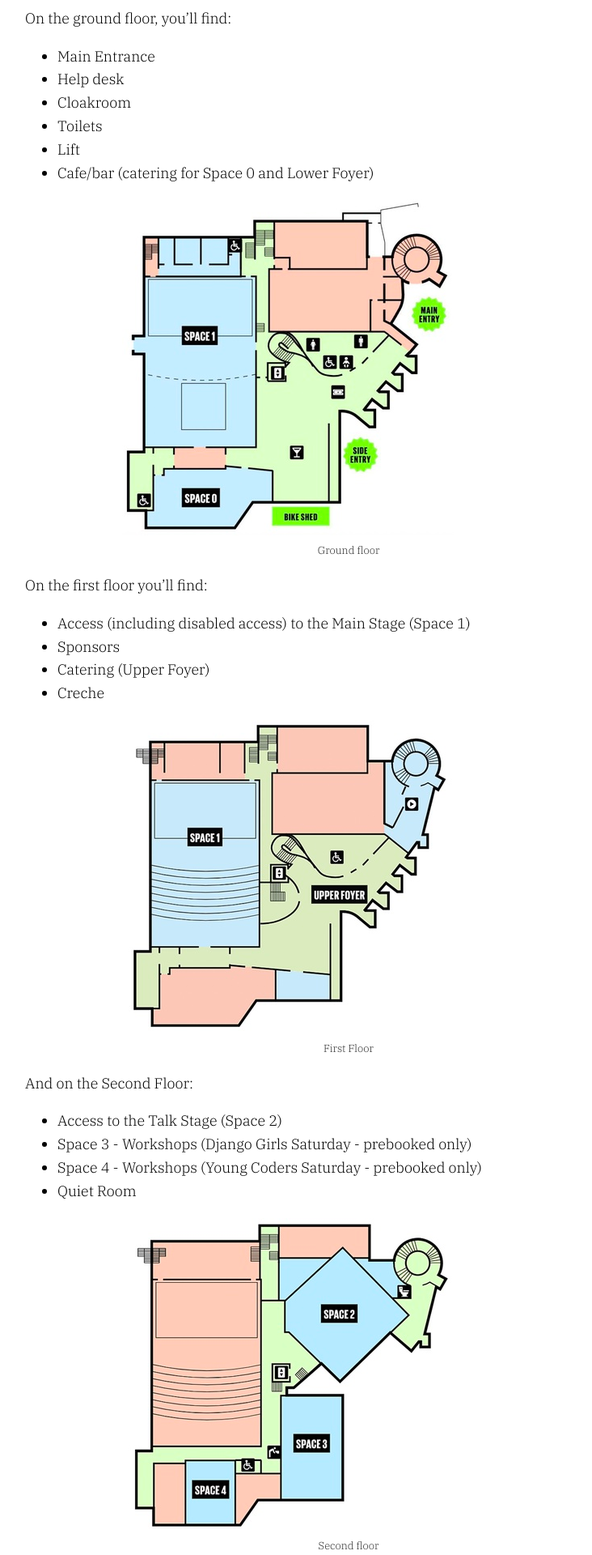
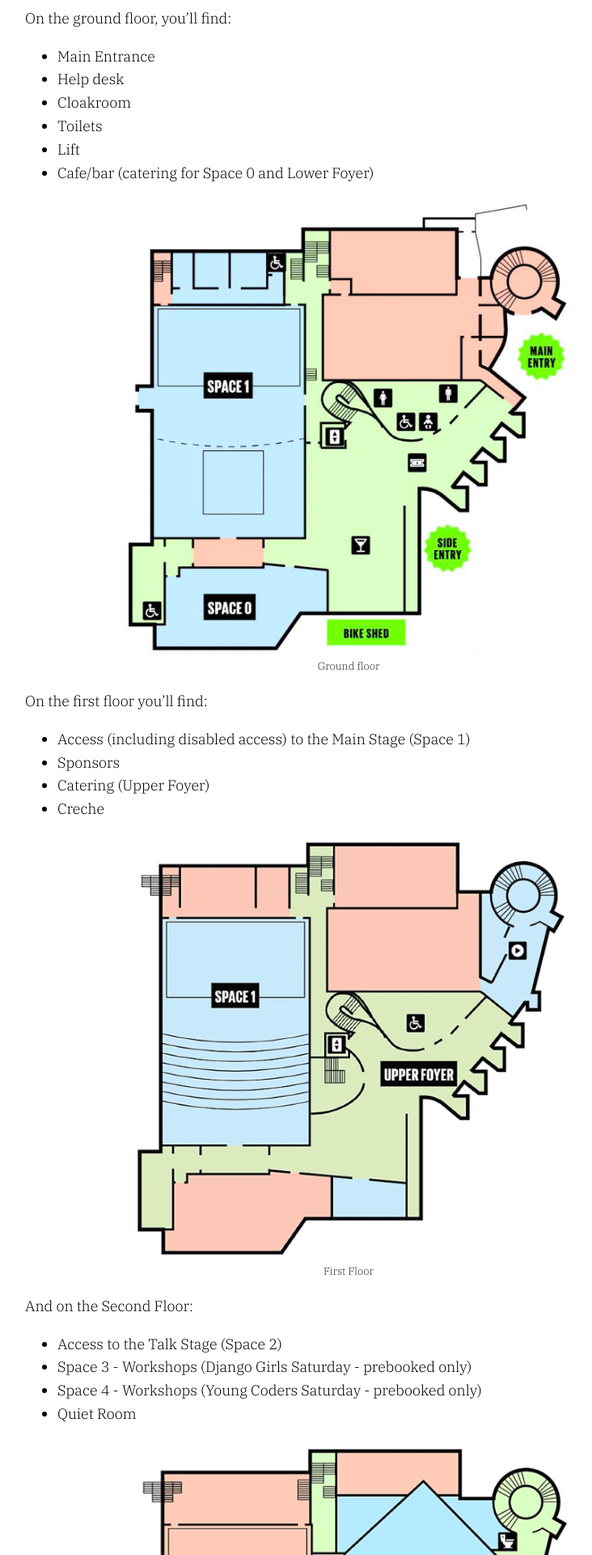
Before and after one commit to gma/2025.pyconuk.org, a Jekyll site: the page built from src/venue.md, in a window 1280 px wide. Shown: the part 960-2880 px from the top of the page at 81% size, without its empty margins (209-941 px from the left). Built offline with Jekyll 4.4.1, drawn with Linux system fonts in a browser that asks for light colours.

Commit message:
Use larger floorplan images
We can't do much for people with small screens, but this way we
can be nice to people with larger screens.

```diff
--- a/src/theme/style.scss
+++ b/src/theme/style.scss
@@ -83,6 +83,21 @@ a {
   }
 }
 
+img {
+  // Image styling as recommended by Harry Roberts (@csswizardry)
+  max-width: 100%;
+  height: auto;
+
+  shape-margin: 0.75rem;
+
+  background-repeat: no-repeat;
+  background-size: cover;
+
+  vertical-align: middle;
+
+  font-style: italic;
+}
+
 figure {
   margin: 0;
   max-width: 100%;
--- a/src/venue.md
+++ b/src/venue.md
@@ -37,7 +37,7 @@ On the ground floor, you'll find:
 - Cafe/bar (catering for Space 0 and Lower Foyer)
 
 <figure class="floor-plan">
-  <img src="/images/contact_ground_floor_no_legend.jpg" height="415" width="410" alt="Ground floor floorplan for Contact, venue for PyconUK {{ site.con_year }}" title="Contact Ground Floor">
+  <img src="/images/contact_ground_floor_no_legend.jpg" height="1243" width="1228" alt="Ground floor floorplan for Contact, venue for PyconUK {{ site.con_year }}" title="Contact Ground Floor">
   <figcaption>Ground floor</figcaption>
 </figure>
 
@@ -49,7 +49,7 @@ On the first floor you'll find:
 - Creche
 
 <figure class="floor-plan">
-  <img src="/images/contact_first_floor_no_legend.jpg" height="387" width="410" alt="First floor floorplan for Contact, venue for PyconUK {{ site.con_year }}" title="Contact First Floor">
+  <img src="/images/contact_first_floor_no_legend.jpg" height="1157" width="1227" alt="First floor floorplan for Contact, venue for PyconUK {{ site.con_year }}" title="Contact First Floor">
   <figcaption>First Floor</figcaption>
 </figure>
 
@@ -61,7 +61,7 @@ And on the Second Floor:
 - Quiet Room
 
 <figure class="floor-plan">
-  <img src="/images/contact_second_floor_no_legend.jpg" height="387" width="410" alt="Second floor floorplan for Contact, venue for PyconUK {{ site.con_year }}" title="Contact Second Floor">
+  <img src="/images/contact_second_floor_no_legend.jpg" height="1152" width="1221" alt="Second floor floorplan for Contact, venue for PyconUK {{ site.con_year }}" title="Contact Second Floor">
   <figcaption>Second floor</figcaption>
 </figure>
 
```
Also changed, not shown: src/images/contact_first_floor_no_legend.jpg, src/images/contact_ground_floor_no_legend.jpg, src/images/contact_second_floor_no_legend.jpg.
